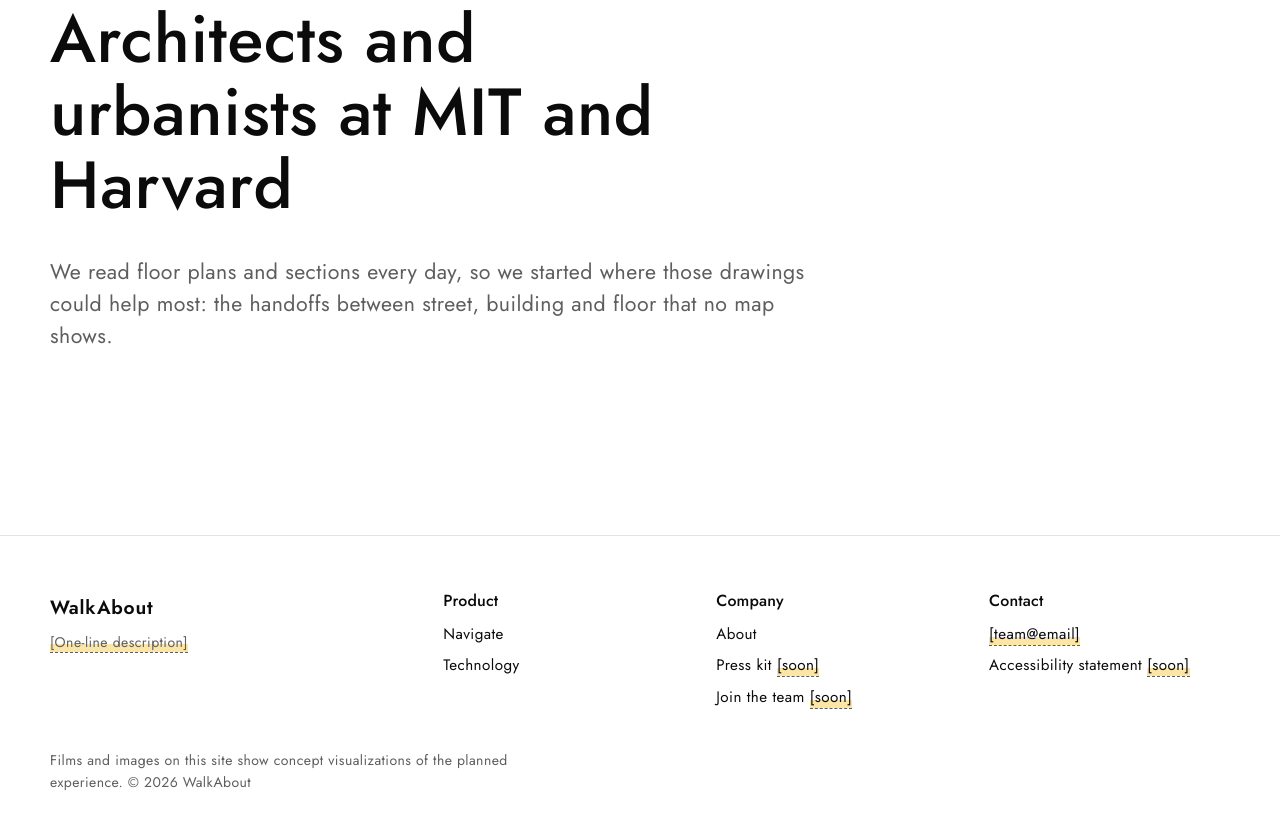
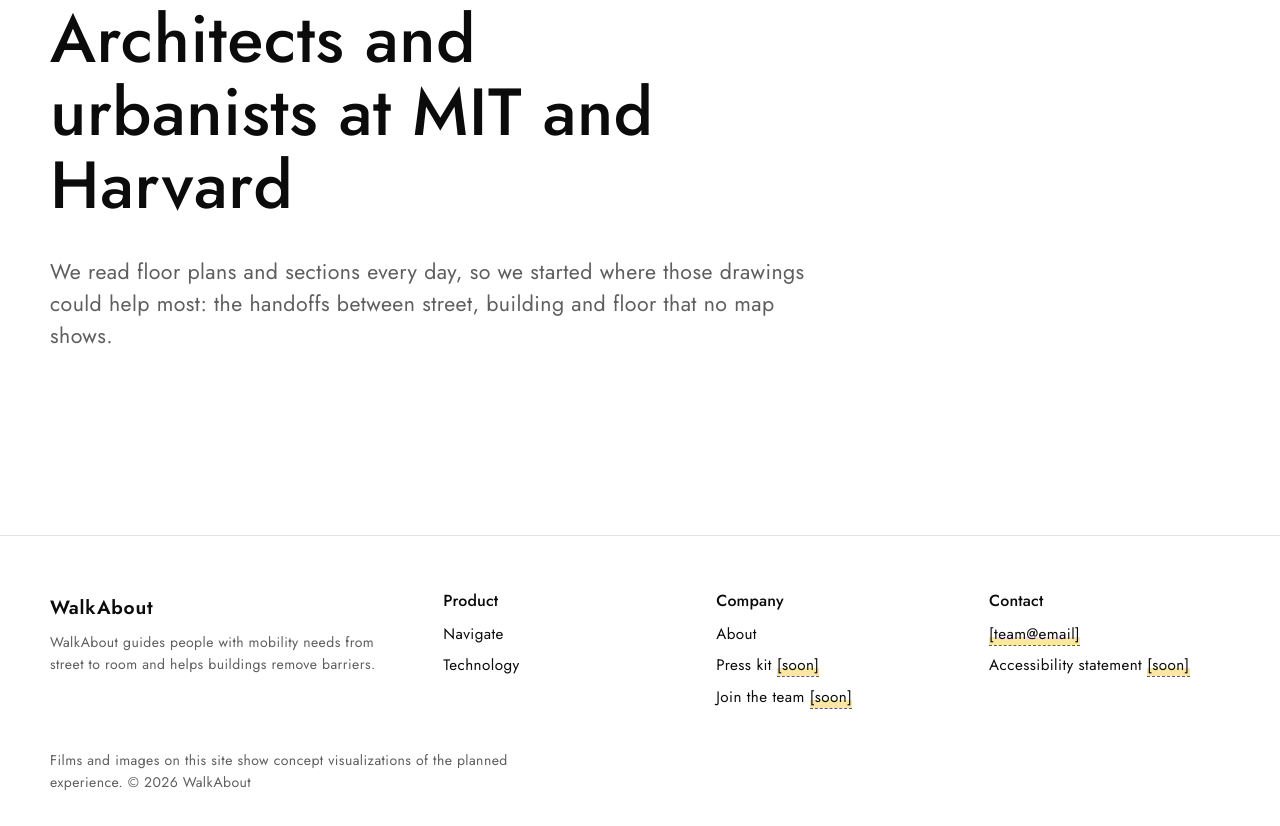
Before and after one commit to lucyyyLL/walkabout.github.io, a plain HTML site: page about.html in a window 1280 px wide. Shown: the part 2927-3753 px from the top of the page. Drawn offline with Linux system fonts and the light colour scheme.

Commit message:
Footer: add the one-line description
Co-Authored-By: Claude Opus 5.5 <noreply@anthropic.com>

```diff
--- a/about.html
+++ b/about.html
@@ -82,7 +82,7 @@
       <div class="footer-grid">
         <div>
           <a class="brand" href="navigate.html">WalkAbout</a>
-          <p class="hint"><span class="ph">[One-line description]</span></p>
+          <p class="hint">WalkAbout guides people with mobility needs from street to room and helps buildings remove barriers.</p>
         </div>
         <div>
           <h3>Product</h3>
```
Also changed, not shown: accessibility.html (+1 -1 lines), navigate.html (+1 -1 lines), technology.html (+1 -1 lines).
